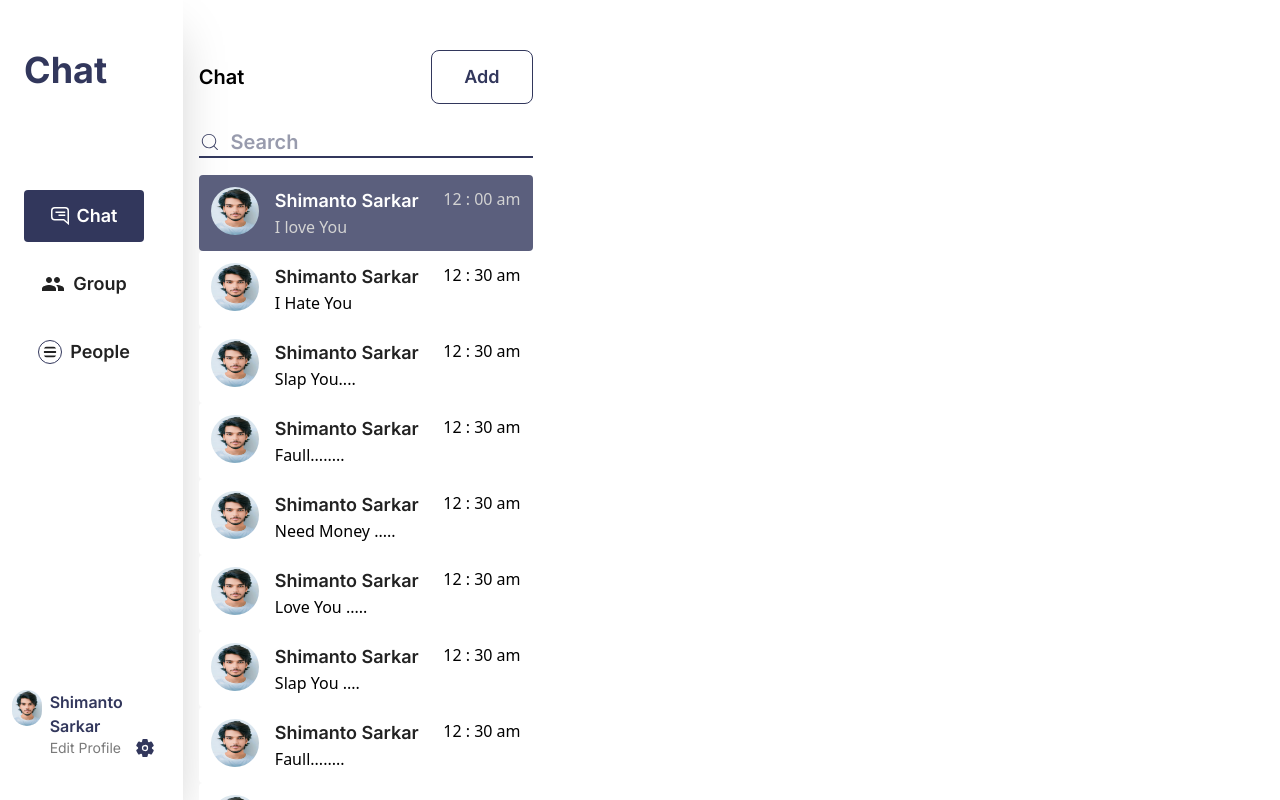
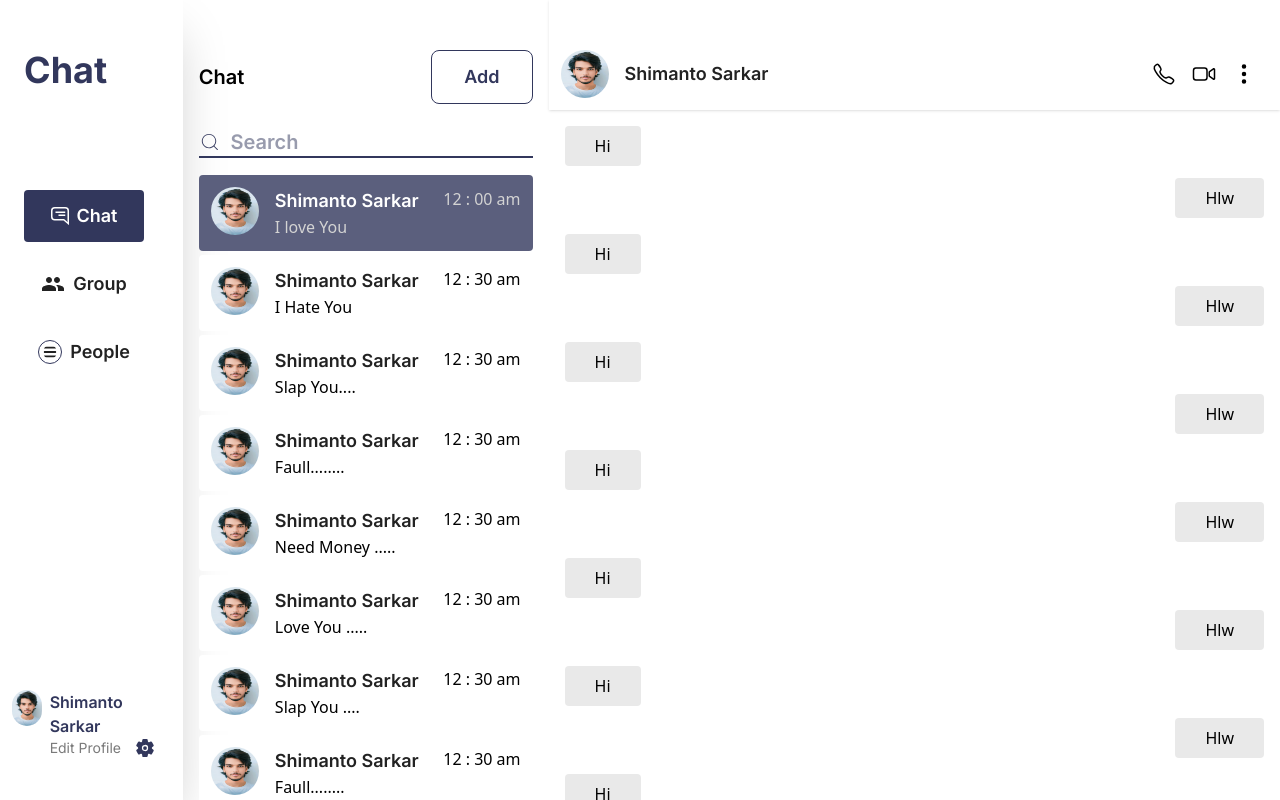
Before and after one commit to iamShimanto/ChatApp, a React (Vite) app: page / in a window 1280 px wide. Built offline with nearby package versions, Linux system fonts and the light colour scheme.

Commit message:
chat done

```diff
--- a/src/components/Chat.jsx
+++ b/src/components/Chat.jsx
@@ -1,17 +1,21 @@
 import React from "react";
-import Settings from "./Settings"
-import Person from "./Person"
+import Settings from "./Settings";
+import Person from "./Person";
+import Messages from "./Messages";
 
 const Chat = () => {
   return (
     <>
-      <section className="max-h-screen overflow-hidden">
+      <section className="h-screen overflow-hidden">
         <div className="main flex">
           <div className="settings w-2/14">
             <Settings />
           </div>
           <div className="person w-4/14">
             <Person />
+          </div>
+          <div className="messages w-8/14">
+            <Messages />
           </div>
         </div>
       </section>
--- a/src/components/CommonPerson.jsx
+++ b/src/components/CommonPerson.jsx
@@ -11,7 +11,7 @@ const CommonPerson = ({
 }) => {
   return (
     <>
-      <div className={`${styling} flex justify-between p-3 rounded-sm cursor-pointer hover:shadow-sm duration-300`}>
+      <div className={`${styling} flex justify-between p-3 rounded-sm cursor-pointer hover:shadow-sm duration-300 mb-1`}>
         <div className="profile flex gap-4">
           <img className="w-12 h-12 rounded-full" src={image} alt="logo" />
           <div className="name">
--- /dev/null
+++ b/src/components/Messages.jsx
@@ -0,0 +1,55 @@
+import React from "react";
+import { BsThreeDotsVertical } from "react-icons/bs";
+import { IoCallOutline, IoSend, IoVideocamOutline } from "react-icons/io5";
+import MessageCard from "../utils/MessageCard";
+import { RiGalleryLine } from "react-icons/ri"
+import { GrEmoji } from "react-icons/gr"
+
+const Messages = () => {
+  return (
+    <>
+      <div className="h-screen">
+        <div className="heading flex justify-between items-center shadow-sm pb-3 pt-12.5 pl-3 pr-6">
+          <div className="flex items-center gap-4 cursor-pointer">
+            <img
+              className="h-12 w-12 rounded-full"
+              src="images/shimanto.jpg"
+              alt="logo"
+            />
+            <h5 className="text-lg font-semibold font-inter text-black22">
+              Shimanto Sarkar
+            </h5>
+          </div>
+          <div className="flex items-center gap-4 text-2xl">
+            <IoCallOutline className="cursor-pointer" />
+            <IoVideocamOutline className="cursor-pointer" />
+            <BsThreeDotsVertical className="cursor-pointer" />
+          </div>
+        </div>
+        <div className="message">
+          <MessageCard message1="Hi" message2="Hlw" />
+          <MessageCard message1="Hi" message2="Hlw" styling="mt-17" />
+          <MessageCard message1="Hi" message2="Hlw" styling="mt-17" />
+          <MessageCard message1="Hi" message2="Hlw" styling="mt-17" />
+          <MessageCard message1="Hi" message2="Hlw" styling="mt-17" />
+          <MessageCard message1="Hi" message2="Hlw" styling="mt-17" />
+          <MessageCard message1="Hi" message2="Hlw" styling="mt-17" />
+        </div>
+        <div className="mt-18 ml-4 mr-6 bg-[#F4F4F4] px-3 py-4 flex items-center">
+          <input
+            className="w-full outline-none rounded-md pl-3 text-base font-normal font-inter text-secondary bg-transparent"
+            type="text"
+            placeholder="Text Here"
+          />
+          <div className="emoji flex items-center gap-3 text-2xl text-primary">
+            <GrEmoji className="cursor-pointer"/>
+            <RiGalleryLine className="cursor-pointer"/>
+            <IoSend className="cursor-pointer"/>
+          </div>
+        </div>
+      </div>
+    </>
+  );
+};
+
+export default Messages;
--- /dev/null
+++ b/src/utils/MessageCard.jsx
@@ -0,0 +1,16 @@
+import React from "react";
+
+const MessageCard = ({ message1, message2, styling = "mt-4" }) => {
+  return (
+    <>
+      <div className={`${styling} flex justify-between items-center px-4`}>
+        <p className="bg-[#E9E9E9] rounded-sm px-7.5 py-2">{message1}</p>
+        <p className="bg-[#E9E9E9] rounded-sm px-7.5 py-2 translate-y-13">
+          {message2}
+        </p>
+      </div>
+    </>
+  );
+};
+
+export default MessageCard;
```
